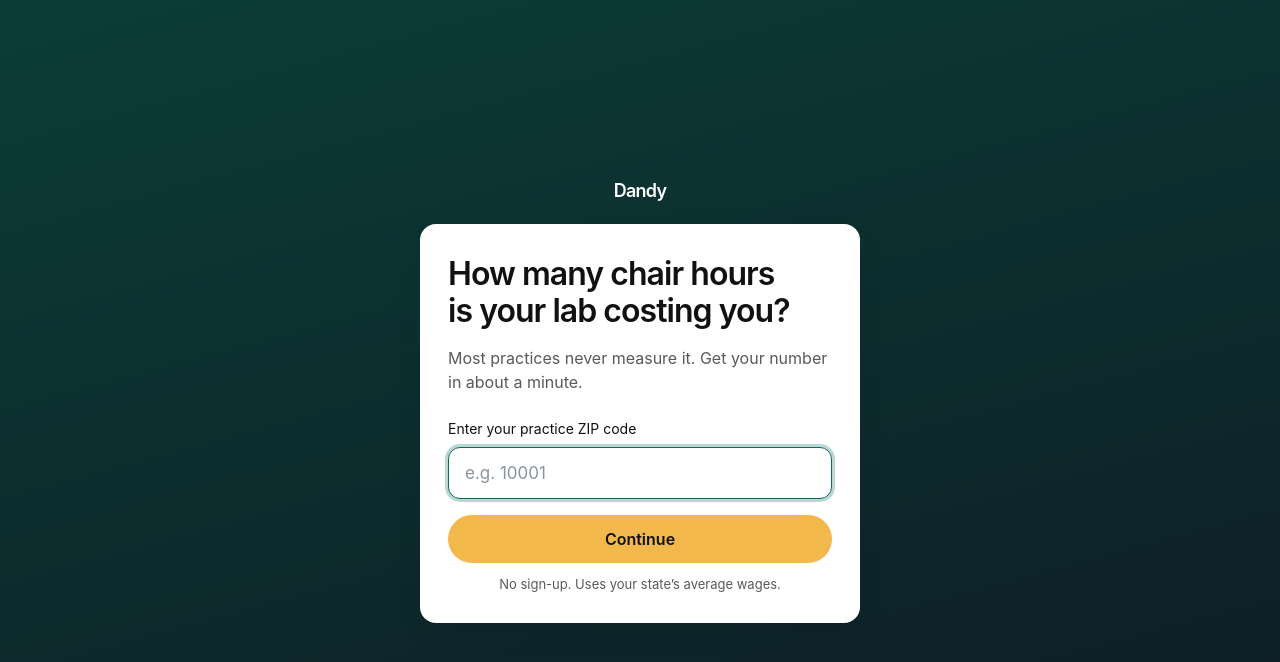
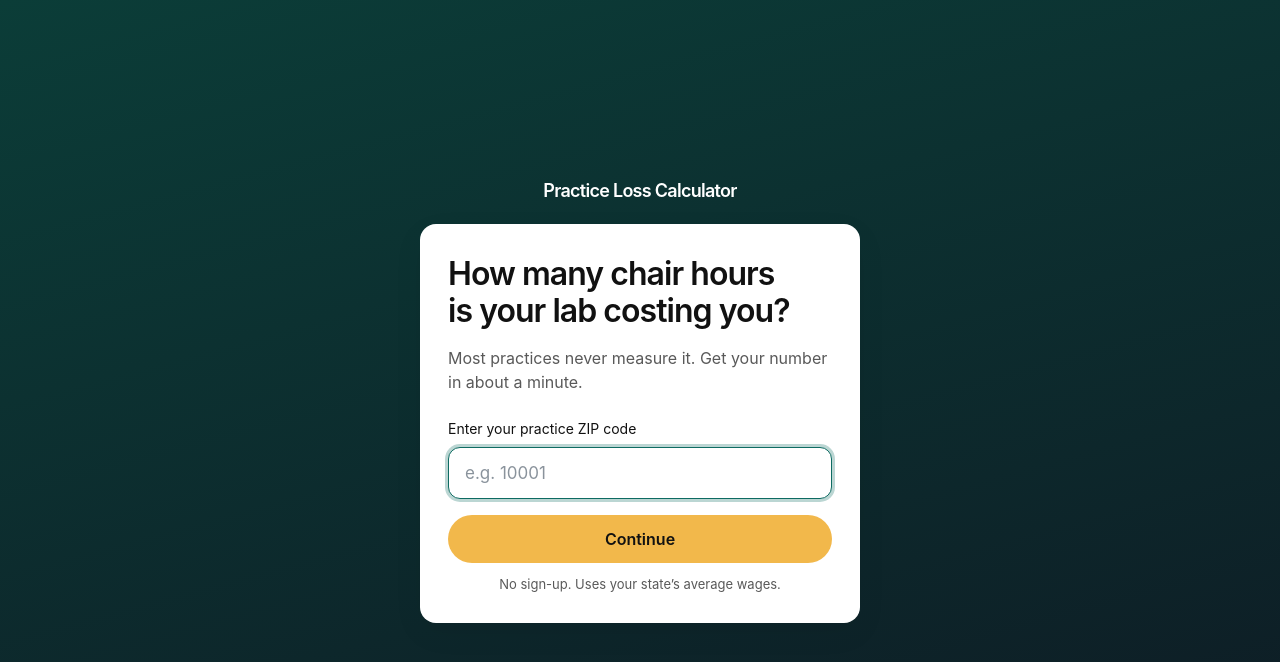
Before and after one commit to kristidillon/practice-loss-calculator, a plain HTML site: page index.html in a window 1280 px wide. Drawn offline with Linux system fonts and the light colour scheme.

Commit message:
Remove Dandy branding; general practice loss calculator

```diff
--- a/index.html
+++ b/index.html
@@ -22,7 +22,7 @@
 </head>
 <body>
 <main class="gate">
-  <a class="wordmark" href="index.html">Dandy</a>
+  <a class="wordmark" href="index.html">Practice Loss Calculator</a>
   <div class="gate-card">
     <h1>How many chair hours is your lab costing you?</h1>
     <p class="lead">Most practices never measure it. Get your number in about a minute.</p>
```
Also changed, not shown: calculator.html (+1 -1 lines), 1 other file.
